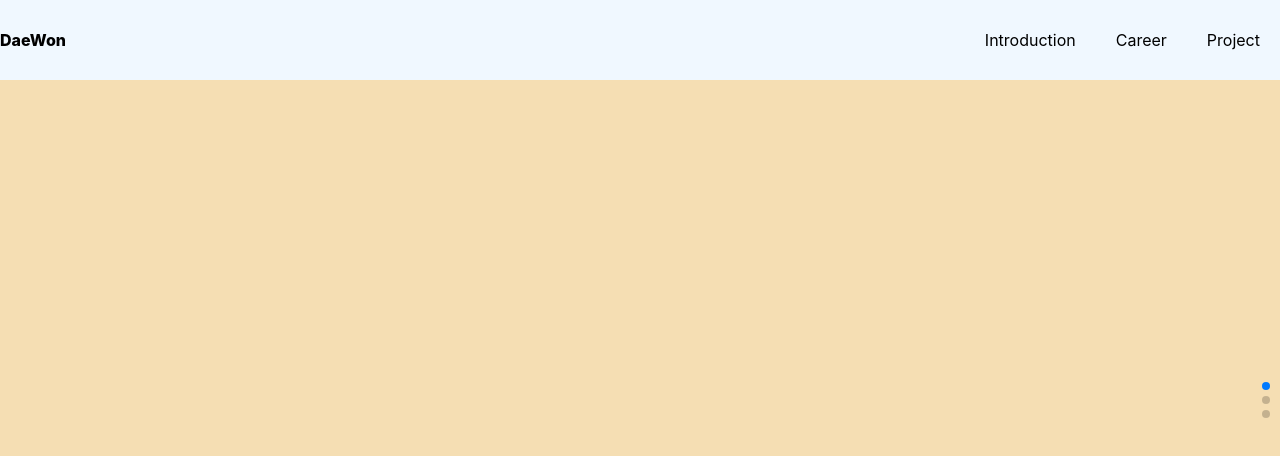
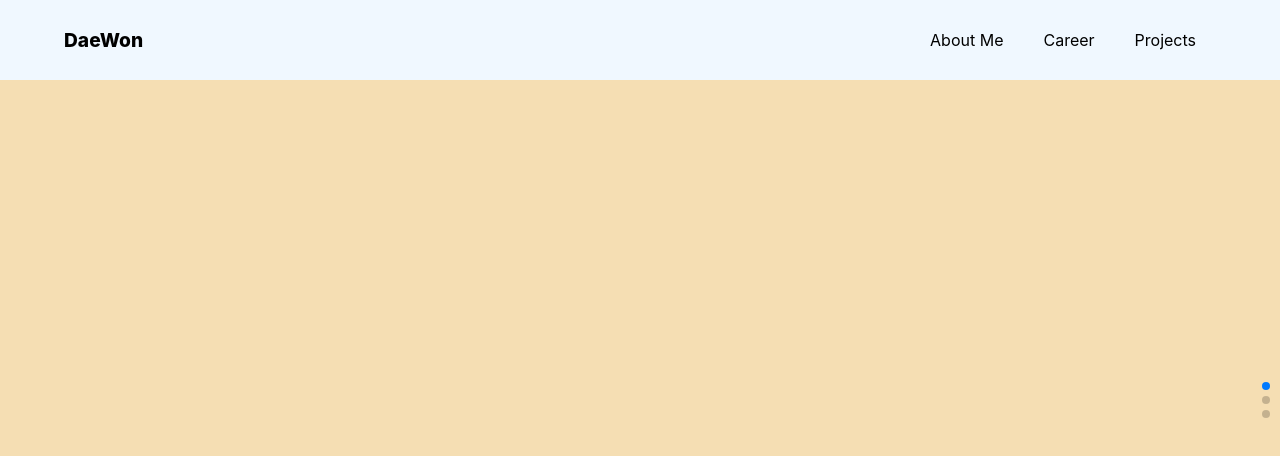
Before and after one commit to DaeWon9/portfolio, a React (Create React App) app: page / in a window 1280 px wide. Shown: the top 456 px of the page. Built offline with nearby package versions, Linux system fonts and the light colour scheme.

Commit message:
[ADD] navBar

```diff
--- a/src/components/common/NavBar.css
+++ b/src/components/common/NavBar.css
@@ -10,11 +10,14 @@
 }
 
 .logo {
+    padding-left: 5%;
+    font-size: larger;
     font-weight: 800;
     cursor: pointer;
 }
 
 .nav_bar_buttons{
+    padding-right: 5%;
     display: flex;
 }
 
--- a/src/components/common/NavBar.jsx
+++ b/src/components/common/NavBar.jsx
@@ -1,21 +1,25 @@
 import React from "react";
 import "./NavBar.css";
 
-const NavBar = () => {
+const INTRODUCTION = 0;
+const CAREER = 1;
+const PROJECT = 2;
+
+const NavBar = (props) => {
     return(
         <div className="nav_bar_container">
             <div className="logo">
                 DaeWon
             </div>
             <div className="nav_bar_buttons">
-                <div className="nav_bar_button">
-                    Introduction
+                <div className="nav_bar_button" onClick={() => props.swiper.slideTo(INTRODUCTION)}>
+                    About Me
                 </div>
-                <div className="nav_bar_button">
+                <div className="nav_bar_button" onClick={() => props.swiper.slideTo(CAREER)}>
                     Career
                 </div>
-                <div className="nav_bar_button">
-                    Project
+                <div className="nav_bar_button" onClick={() => props.swiper.slideTo(PROJECT)}>
+                    Projects
                 </div>
             </div>
         </div>
--- a/src/pages/Home.jsx
+++ b/src/pages/Home.jsx
@@ -1,4 +1,4 @@
-import React from "react";
+import React, { useState } from "react";
 import { Swiper, SwiperSlide } from 'swiper/react';
 import { Mousewheel, Pagination } from 'swiper';
 import Introduction from "../components/slides/Introduction";
@@ -11,10 +11,17 @@ import 'swiper/css/effect-fade';
 import "./Home.css"
 
 const Home = () => {
+    const [swiper, setSwiper] = useState()
+
     return(
         <>
-        <NavBar />
+        <NavBar
+            swiper = {swiper}
+        />
         <Swiper
+            onSwiper={(swiper) => {
+                setSwiper(swiper)
+            }}
             direction={"vertical"}
             slidesPerView={1}
             // spaceBetween={30}
@@ -26,9 +33,18 @@ const Home = () => {
             modules={[Mousewheel, Pagination]}
             className="slider"
         >
-            <SwiperSlide><Introduction /></SwiperSlide>
-            <SwiperSlide><Career /></SwiperSlide>
-            <SwiperSlide><Project /></SwiperSlide>
+            <SwiperSlide>
+                <Introduction />
+            </SwiperSlide>
+
+            <SwiperSlide>
+                <Career />
+            </SwiperSlide>
+
+            <SwiperSlide>
+                <Project
+                />
+            </SwiperSlide>
         </Swiper>
         </>
     )
```
